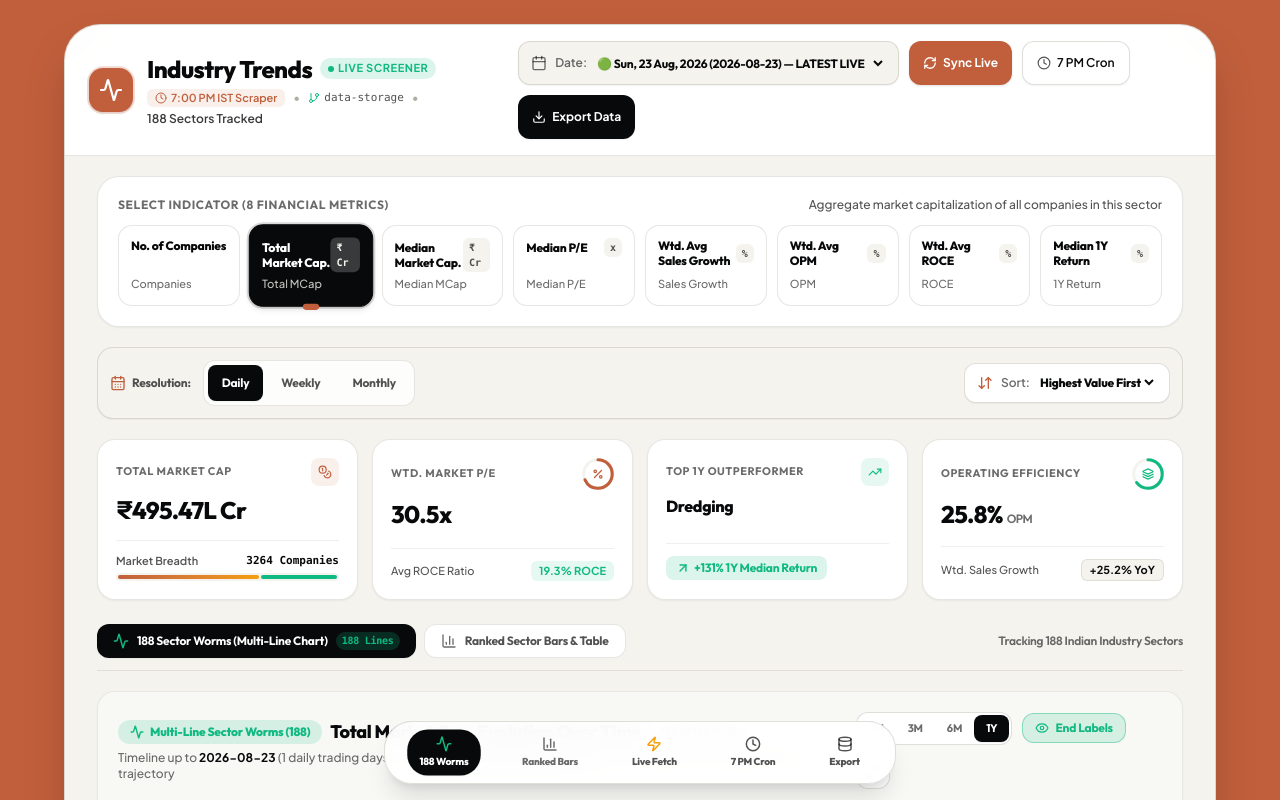
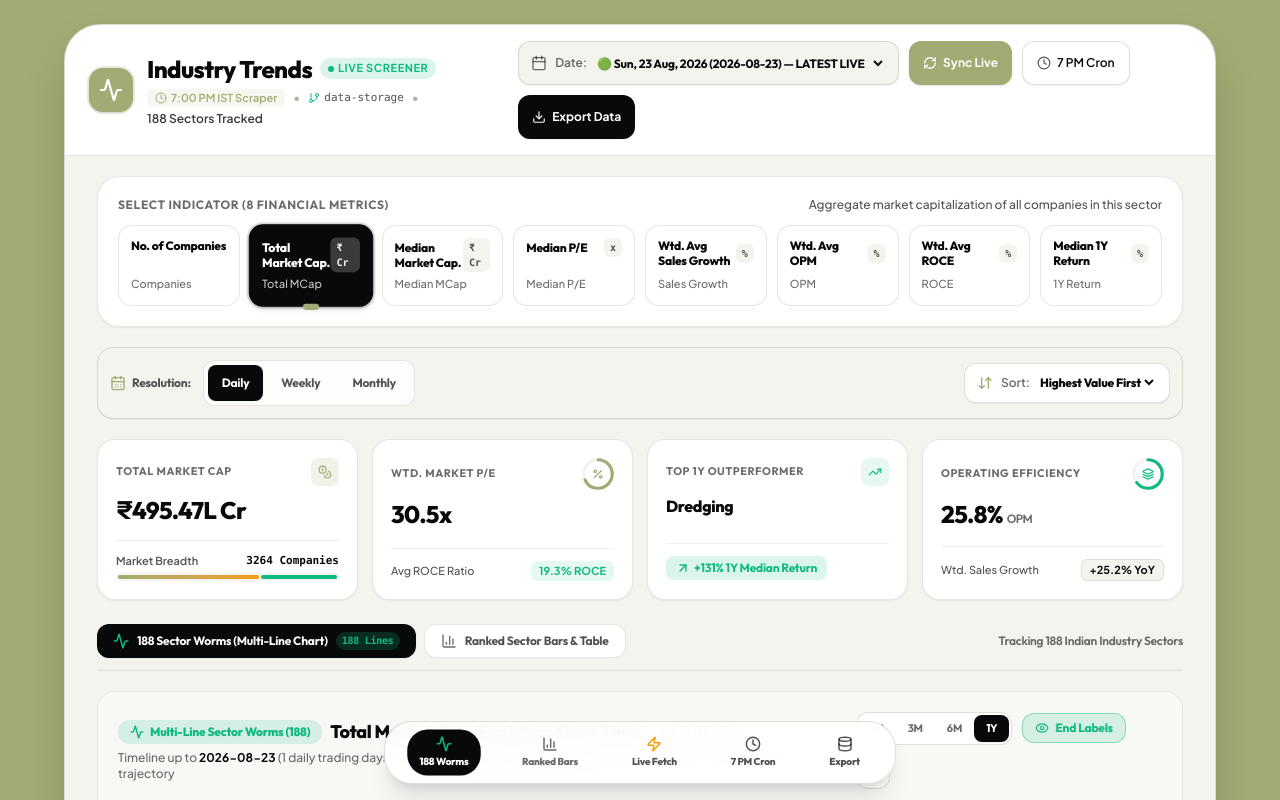
Before and after one commit to lkshdby/IndiaSectorTrends, a React (Vite) app: page / in a window 1280 px wide. Shown: the top 800 px of the page. Built offline with nearby package versions, Linux system fonts and the light colour scheme; no server answers.

Commit message:
style: update primary brand color to sage green
Replaced the terracotta theme with a sage green color palette across the application UI and CSS variables to provide a refreshed, modern aesthetic.

```diff
--- a/src/App.tsx
+++ b/src/App.tsx
@@ -261,7 +261,7 @@ export default function App() {
   );
 
   return (
-    <div className="min-h-screen bg-[#c15f3c] py-0 sm:py-6 px-0 sm:px-4 flex flex-col items-center justify-start selection:bg-[#10b981]/20 selection:text-[#08090a]">
+    <div className="min-h-screen bg-[#A2AB73] py-0 sm:py-6 px-0 sm:px-4 flex flex-col items-center justify-start selection:bg-[#10b981]/20 selection:text-[#08090a]">
       {/* Toast Notification */}
       {toastMessage && (
         <div className="fixed top-6 right-6 z-50 animate-in slide-in-from-top-5 duration-200">
@@ -270,14 +270,14 @@ export default function App() {
               toastMessage.type === 'success'
                 ? 'bg-[#08090a] text-[#10b981] border-[#10b981]/30'
                 : toastMessage.type === 'error'
-                ? 'bg-[#08090a] text-[#c15f3c] border-[#c15f3c]/30'
+                ? 'bg-[#08090a] text-[#A2AB73] border-[#A2AB73]/30'
                 : 'bg-[#08090a] text-[#f4f3ee] border-white/20'
             }`}
           >
             {toastMessage.type === 'success' ? (
               <CheckCircle2 className="w-4 h-4 text-[#10b981] stroke-[2.5]" />
             ) : (
-              <AlertCircle className="w-4 h-4 text-[#c15f3c] stroke-[2.5]" />
+              <AlertCircle className="w-4 h-4 text-[#A2AB73] stroke-[2.5]" />
             )}
             <span>{toastMessage.text}</span>
           </div>
--- a/src/components/ExportModal.tsx
+++ b/src/components/ExportModal.tsx
@@ -198,12 +198,12 @@ export const ExportModal: React.FC<ExportModalProps> = ({
             {/* Download JSON */}
             <button
               onClick={handleDownloadJSON}
-              className="p-4 rounded-[18px] border border-[#b1ada1]/30 hover:border-[#c15f3c] hover:bg-[#c15f3c]/5 transition-all flex flex-col items-start text-left group bg-white shadow-xs cursor-pointer"
+              className="p-4 rounded-[18px] border border-[#b1ada1]/30 hover:border-[#A2AB73] hover:bg-[#A2AB73]/10 transition-all flex flex-col items-start text-left group bg-white shadow-xs cursor-pointer"
             >
-              <div className="p-2.5 rounded-xl bg-[#c15f3c]/15 text-[#c15f3c] mb-3 group-hover:scale-105 transition-transform">
+              <div className="p-2.5 rounded-xl bg-[#A2AB73]/15 text-[#A2AB73] mb-3 group-hover:scale-105 transition-transform">
                 <FileJson className="w-5 h-5 stroke-[2]" />
               </div>
-              <div className="font-extrabold text-sm text-[#08090a] group-hover:text-[#c15f3c] font-display">
+              <div className="font-extrabold text-sm text-[#08090a] group-hover:text-[#A2AB73] font-display">
                 Export Raw JSON (.json)
               </div>
               <div className="text-xs text-[#08090a]/60 mt-1 font-medium leading-relaxed">
@@ -227,7 +227,7 @@ export const ExportModal: React.FC<ExportModalProps> = ({
               Restore / Import Backup:
             </span>
             <label className="flex items-center justify-center gap-2 px-4 py-3.5 border-2 border-dashed border-[#b1ada1]/60 rounded-xl cursor-pointer hover:bg-white transition-colors text-xs font-bold text-[#08090a] font-display">
-              <Upload className="w-4 h-4 text-[#c15f3c] stroke-[2]" />
+              <Upload className="w-4 h-4 text-[#A2AB73] stroke-[2]" />
               <span>Select previously exported .JSON backup file</span>
               <input
                 type="file"
@@ -254,7 +254,7 @@ export const ExportModal: React.FC<ExportModalProps> = ({
                   onClose();
                 }
               }}
-              className="flex items-center gap-1 text-[#c15f3c] hover:underline font-bold cursor-pointer font-display"
+              className="flex items-center gap-1 text-[#A2AB73] hover:underline font-bold cursor-pointer font-display"
             >
               <RotateCcw className="w-3.5 h-3.5 stroke-[2]" />
               <span>Purge Mock History</span>
--- a/src/components/Header.tsx
+++ b/src/components/Header.tsx
@@ -40,7 +40,7 @@ export const Header: React.FC<HeaderProps> = ({
       <div className="flex flex-col lg:flex-row lg:items-center lg:justify-between gap-4">
         {/* Title & Status */}
         <div className="flex items-center gap-3.5">
-          <div className="w-11 h-11 rounded-[14px] bg-[#c15f3c] flex items-center justify-center text-white shadow-sm ring-2 ring-[#c15f3c]/20 shrink-0">
+          <div className="w-11 h-11 rounded-[14px] bg-[#A2AB73] flex items-center justify-center text-white shadow-sm ring-2 ring-[#A2AB73]/20 shrink-0">
             <Activity className="w-6 h-6 stroke-[2.2]" />
           </div>
           <div>
@@ -54,7 +54,7 @@ export const Header: React.FC<HeaderProps> = ({
               </span>
             </div>
             <p className="text-xs text-[#08090a]/70 font-medium mt-1 flex flex-wrap items-center gap-x-2 gap-y-1">
-              <span className="inline-flex items-center gap-1 text-[#c15f3c] bg-[#c15f3c]/10 px-2 py-0.5 rounded-md text-[11px] font-semibold">
+              <span className="inline-flex items-center gap-1 text-[#A2AB73] bg-[#A2AB73]/10 px-2 py-0.5 rounded-md text-[11px] font-semibold">
                 <Clock className="w-3 h-3 stroke-[2]" />
                 7:00 PM IST Scraper
               </span>
@@ -105,7 +105,7 @@ export const Header: React.FC<HeaderProps> = ({
             onClick={onSyncGitHub}
             disabled={isSyncingGitHub}
             title="Fetch latest scraped snapshot directly from GitHub data-storage branch"
-            className="flex items-center justify-center gap-1.5 px-3.5 py-2 text-xs font-bold text-white bg-[#c15f3c] hover:bg-[#a94f30] active:scale-98 rounded-xl transition-all shadow-sm min-h-[44px] cursor-pointer disabled:opacity-50"
+            className="flex items-center justify-center gap-1.5 px-3.5 py-2 text-xs font-bold text-white bg-[#A2AB73] hover:bg-[#8f9862] active:scale-98 rounded-xl transition-all shadow-sm min-h-[44px] cursor-pointer disabled:opacity-50"
           >
             <RefreshCw className={`w-3.5 h-3.5 stroke-[2.2] ${isSyncingGitHub ? 'animate-spin' : ''}`} />
             <span>{isSyncingGitHub ? 'Syncing...' : 'Sync Live'}</span>
--- a/src/components/MarketSummaryCards.tsx
+++ b/src/components/MarketSummaryCards.tsx
@@ -43,7 +43,7 @@ export const MarketSummaryCards: React.FC<MarketSummaryCardsProps> = ({
             <span className="text-[11px] font-bold uppercase tracking-wider font-display">
               Total Market Cap
             </span>
-            <div className="w-7 h-7 rounded-lg bg-[#c15f3c]/10 text-[#c15f3c] flex items-center justify-center">
+            <div className="w-7 h-7 rounded-lg bg-[#A2AB73]/15 text-[#A2AB73] flex items-center justify-center">
               <Coins className="w-3.5 h-3.5 stroke-[2]" />
             </div>
           </div>
@@ -59,7 +59,7 @@ export const MarketSummaryCards: React.FC<MarketSummaryCardsProps> = ({
             <span className="font-mono text-[#08090a]">{overview.totalCompanies} Companies</span>
           </div>
           <div className="w-full h-2 rounded-full bg-[#f4f3ee] overflow-hidden p-0.5 flex gap-0.5">
-            <div className="h-full rounded-full bg-gradient-to-r from-[#c15f3c] to-[#f59e0b]" style={{ width: '65%' }} />
+            <div className="h-full rounded-full bg-gradient-to-r from-[#A2AB73] to-[#f59e0b]" style={{ width: '65%' }} />
             <div className="h-full rounded-full bg-[#10b981]" style={{ width: '35%' }} />
           </div>
         </div>
@@ -87,7 +87,7 @@ export const MarketSummaryCards: React.FC<MarketSummaryCardsProps> = ({
                   cx="18"
                   cy="18"
                   r={radius}
-                  stroke="#c15f3c"
+                  stroke="#A2AB73"
                   strokeWidth="3.5"
                   strokeDasharray={circumference}
                   strokeDashoffset={peStrokeDashoffset}
@@ -95,7 +95,7 @@ export const MarketSummaryCards: React.FC<MarketSummaryCardsProps> = ({
                   fill="transparent"
                 />
               </svg>
-              <Percent className="w-3 h-3 text-[#c15f3c] absolute stroke-[2.5]" />
+              <Percent className="w-3 h-3 text-[#A2AB73] absolute stroke-[2.5]" />
             </div>
           </div>
           <div className="text-xl sm:text-2xl font-extrabold text-[#08090a] font-display tracking-tight">
--- a/src/components/MetricSelector.tsx
+++ b/src/components/MetricSelector.tsx
@@ -67,7 +67,7 @@ export const MetricSelector: React.FC<MetricSelectorProps> = ({
               </span>
 
               {isSelected && (
-                <div className="absolute -bottom-1 left-1/2 -translate-x-1/2 w-4 h-1.5 bg-[#c15f3c] rounded-full" />
+                <div className="absolute -bottom-1 left-1/2 -translate-x-1/2 w-4 h-1.5 bg-[#A2AB73] rounded-full" />
               )}
             </button>
           );
--- a/src/components/ResolutionSelector.tsx
+++ b/src/components/ResolutionSelector.tsx
@@ -28,7 +28,7 @@ export const ResolutionSelector: React.FC<ResolutionSelectorProps> = ({
       {/* Zoom Level Button Group */}
       <div className="flex items-center gap-2 flex-wrap">
         <span className="text-xs font-bold text-[#08090a]/70 mr-1 flex items-center gap-1.5 font-display">
-          <CalendarDays className="w-4 h-4 text-[#c15f3c] stroke-[2]" />
+          <CalendarDays className="w-4 h-4 text-[#A2AB73] stroke-[2]" />
           Resolution:
         </span>
         <div className="inline-flex p-1 bg-white/80 border border-[#b1ada1]/30 rounded-xl gap-1">
@@ -56,7 +56,7 @@ export const ResolutionSelector: React.FC<ResolutionSelectorProps> = ({
       {/* Sorting & Order */}
       <div className="flex items-center gap-2">
         <div className="flex items-center text-xs text-[#08090a] bg-white border border-[#b1ada1]/40 rounded-xl px-3 py-2 shadow-2xs min-h-[40px]">
-          <ArrowDownUp className="w-4 h-4 text-[#c15f3c] mr-2 shrink-0 stroke-[2]" />
+          <ArrowDownUp className="w-4 h-4 text-[#A2AB73] mr-2 shrink-0 stroke-[2]" />
           <span className="text-[#08090a]/60 font-semibold mr-1.5">Sort:</span>
           <select
             id="resolution-sort-select"
--- a/src/components/SectorDrilldownModal.tsx
+++ b/src/components/SectorDrilldownModal.tsx
@@ -122,7 +122,7 @@ export const SectorDrilldownModal: React.FC<SectorDrilldownModalProps> = ({
                 <span className="text-[#08090a]/60 font-semibold">Net Period Shift:</span>
                 <div
                   className={`text-base font-extrabold flex items-center gap-0.5 mt-0.5 font-display ${
-                    isPositive ? 'text-[#10b981]' : 'text-[#c15f3c]'
+                    isPositive ? 'text-[#10b981]' : 'text-[#A2AB73]'
                   }`}
                 >
                   {isPositive ? <ArrowUpRight className="w-4 h-4 stroke-[2.5]" /> : <ArrowDownRight className="w-4 h-4 stroke-[2.5]" />}
@@ -138,7 +138,7 @@ export const SectorDrilldownModal: React.FC<SectorDrilldownModalProps> = ({
                 <span className="text-[#08090a]/60 font-semibold">1Y Return:</span>
                 <div
                   className={`text-base font-extrabold mt-0.5 font-display ${
-                    latestPoint.return1Y >= 0 ? 'text-[#10b981]' : 'text-[#c15f3c]'
+                    latestPoint.return1Y >= 0 ? 'text-[#10b981]' : 'text-[#A2AB73]'
                   }`}
                 >
                   {latestPoint.return1Y >= 0 ? '+' : ''}
--- a/src/index.css
+++ b/src/index.css
@@ -2,19 +2,19 @@
 
 @layer base {
   :root {
-    --bg-terracotta: #c15f3c;
+    --bg-canvas: #A2AB73;
     --bg-paper: #f4f3ee;
     --ink-charcoal: #08090a;
     --border-soft: #b1ada1;
     --color-emerald: #10b981;
     --color-amber: #f59e0b;
-    --color-terracotta: #c15f3c;
+    --color-sage: #A2AB73;
   }
 
   body {
     font-family: 'Plus Jakarta Sans', system-ui, -apple-system, sans-serif;
     color: #08090a;
-    background-color: #c15f3c;
+    background-color: #A2AB73;
     -webkit-font-smoothing: antialiased;
     -moz-osx-font-smoothing: grayscale;
   }
```
Also changed, not shown: src/components/SectorBarChart.tsx (+11 -11 lines), src/components/SectorWormsChart.tsx (+6 -6 lines).
